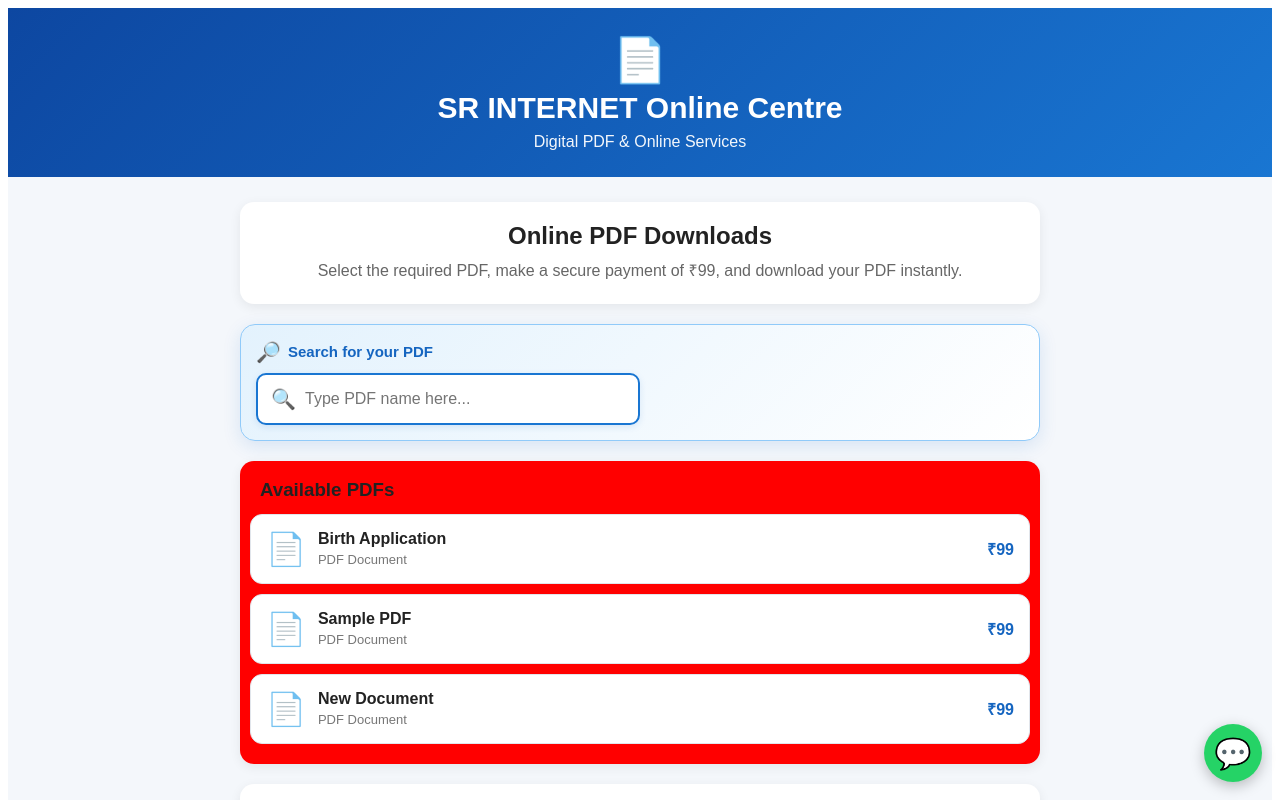
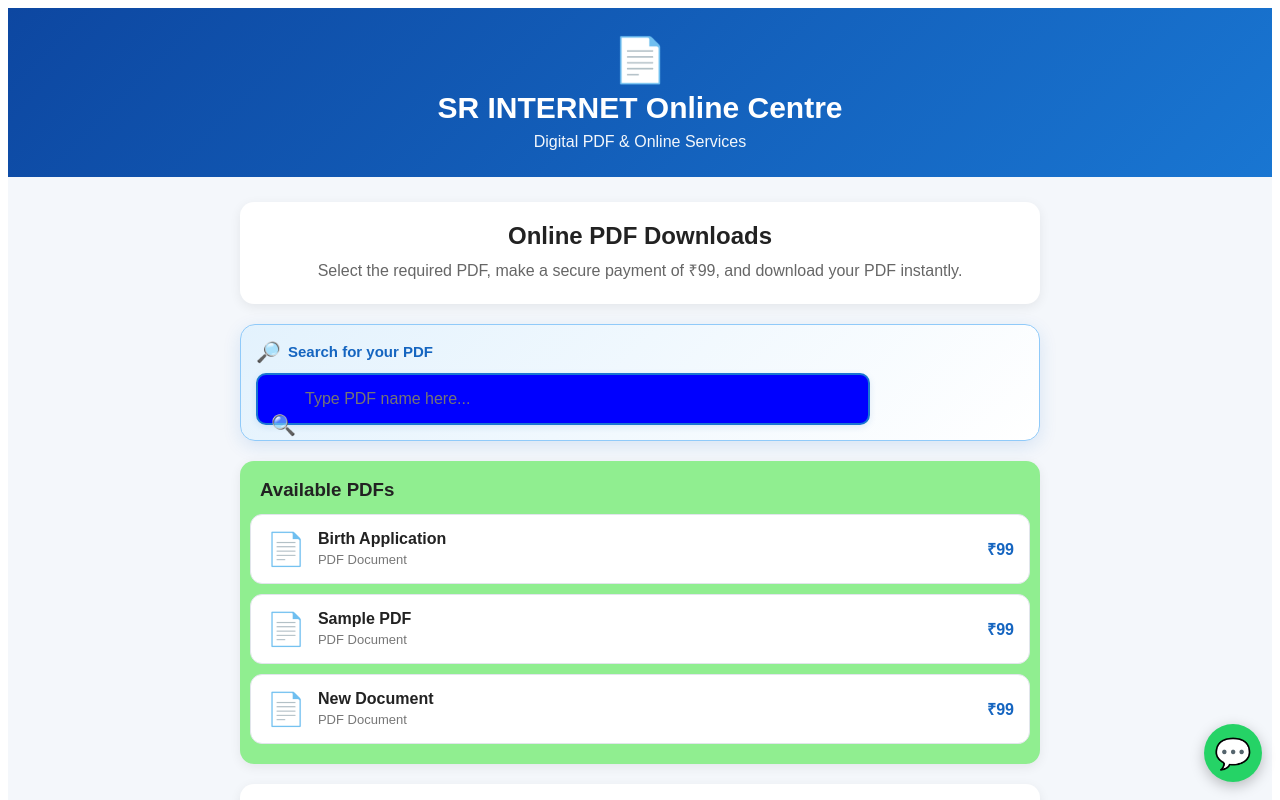
Before and after one commit to SrePrintOnlinework/Sr_ePrint-Online, a Next.js app: page / in a window 1280 px wide. Shown: the top 800 px of the page. Built offline with nearby package versions, Linux system fonts and the light colour scheme.

Commit message:
Update styles for layout and background colors

```diff
--- a/app/page.js
+++ b/app/page.js
@@ -636,7 +636,7 @@ export default function Home() {
               style={{
                 position: 'absolute',
                 left: '15px',
-                top: '50%',
+                top: '100%',
                 transform:
                   'translateY(-50%)',
                 fontSize: '20px',
@@ -654,7 +654,7 @@ export default function Home() {
                 setSearch(e.target.value)
               }
               style={{
-                width: '50%',
+                width: '80%',
                 boxSizing: 'border-box',
                 padding:
                   '15px 15px 15px 47px',
@@ -664,7 +664,7 @@ export default function Home() {
                   '2px solid #1976d2',
                 borderRadius: '10px',
                 outline: 'none',
-                background: 'white',
+                background: 'blue',
                 color: '#222',
                 boxShadow:
                   '0 2px 7px rgba(21,101,192,0.12)',
@@ -700,7 +700,7 @@ export default function Home() {
 
         <div
           style={{
-            background: 'red',
+            background: 'lightgreen',
             borderRadius: '14px',
             padding: '10px',
             boxShadow:
```
